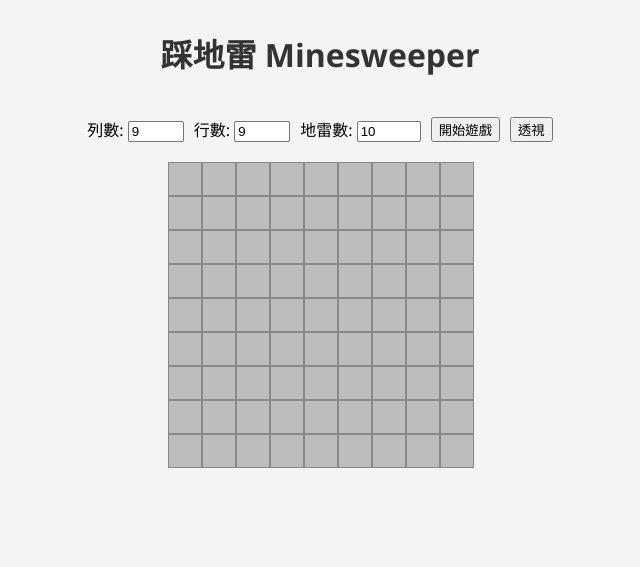
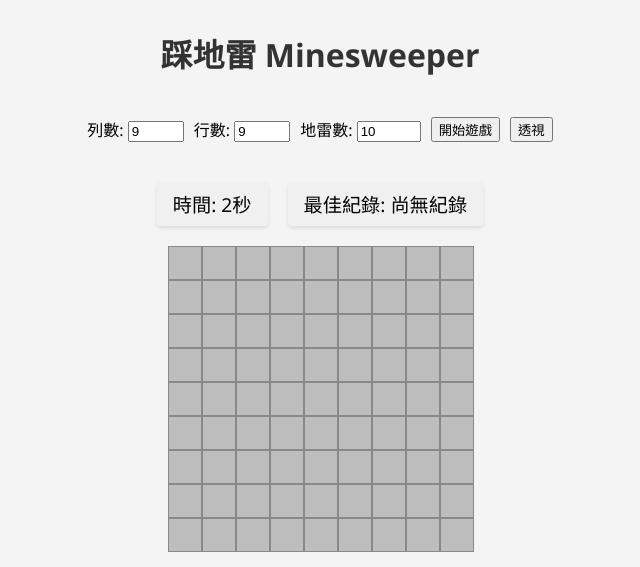
Before and after one commit to HOMEHER/mine, a plain HTML site: page index.html in a window 1280 px wide. Both pictures are taken after a click on the button "開始遊戲". Shown: the whole page, without its empty margins (320-960 px from the left). Drawn offline with Linux system fonts and the light colour scheme.

Commit message:
新增計時器和最佳紀錄顯示功能，改善遊戲資訊介面

```diff
--- a/index.html
+++ b/index.html
@@ -15,6 +15,10 @@
         <button id="start-btn">開始遊戲</button>
         <button id="see-btn">透視</button>
     </div>
+    <div id="game-info">
+        <div id="timer">時間: 0秒</div>
+        <div id="best-time">最佳紀錄: 尚無紀錄</div>
+    </div>
     <div id="game-board"></div>
     <div id="game-message"></div>
     <script src="main.js"></script>
--- a/main.js
+++ b/main.js
@@ -7,6 +7,8 @@ const rowsInput = document.getElementById('rows');
 const colsInput = document.getElementById('cols');
 const minesInput = document.getElementById('mines');
 const seeBtn = document.getElementById('see-btn');
+const timerElement = document.getElementById('timer');
+const bestTimeElement = document.getElementById('best-time');
 
 let board = [];
 let revealed = [];
@@ -17,6 +19,8 @@ let cols = 9;
 let mines = 10;
 let gameOver = false;
 let seeMode = false;
+let startTime = null;
+let timerInterval = null;
 
 seeBtn.addEventListener('mousedown', () => {
     seeMode = true;
@@ -44,6 +48,7 @@ function initGame() {
     placeMines();
     calculateNumbers();
     renderBoard();
+    startTimer();
 }
 
 function placeMines() {
@@ -115,6 +120,7 @@ function renderBoard() {
 function handleCellClick(r, c) {
     if (gameOver || revealed[r][c] || flagged[r][c]) return;
     if (board[r][c] === 'M') {
+        stopTimer();
         revealAllMines();
         messageElement.textContent = '遊戲結束！你踩到地雷了！';
         gameOver = true;
@@ -122,7 +128,10 @@ function handleCellClick(r, c) {
     }
     revealCell(r, c);
     if (checkWin()) {
-        messageElement.textContent = '恭喜你贏了！';
+        stopTimer();
+        const seconds = Math.floor((Date.now() - startTime) / 1000);
+        updateBestTime(seconds);
+        messageElement.textContent = `恭喜你贏了！用時 ${seconds} 秒`;
         gameOver = true;
         revealAllMines(true);
     }
@@ -172,7 +181,50 @@ function getNumberColor(num) {
     return colors[num - 1] || '#333';
 }
 
-startBtn.addEventListener('click', initGame);
+function startTimer() {
+    if (timerInterval) {
+        clearInterval(timerInterval);
+    }
+    startTime = Date.now();
+    timerInterval = setInterval(updateTimer, 1000);
+}
 
-// 預設啟動
+function stopTimer() {
+    if (timerInterval) {
+        clearInterval(timerInterval);
+        timerInterval = null;
+    }
+}
+
+function updateTimer() {
+    const seconds = Math.floor((Date.now() - startTime) / 1000);
+    timerElement.textContent = `時間: ${seconds}秒`;
+}
+
+function updateBestTime(seconds) {
+    const currentConfig = `${rows}x${cols}-${mines}`;
+    const bestTimes = JSON.parse(localStorage.getItem('minesweeperBestTimes') || '{}');
+    const currentBest = bestTimes[currentConfig];
+
+    if (!currentBest || seconds < currentBest) {
+        bestTimes[currentConfig] = seconds;
+        localStorage.setItem('minesweeperBestTimes', JSON.stringify(bestTimes));
+        showBestTime();
+    }
+}
+
+function showBestTime() {
+    const currentConfig = `${rows}x${cols}-${mines}`;
+    const bestTimes = JSON.parse(localStorage.getItem('minesweeperBestTimes') || '{}');
+    const bestTime = bestTimes[currentConfig];
+    bestTimeElement.textContent = bestTime ? `最佳紀錄: ${bestTime}秒` : '最佳紀錄: 尚無紀錄';
+}
+
+startBtn.addEventListener('click', () => {
+    initGame();
+    showBestTime();
+});
+
+// 初始化時顯示最佳紀錄
+showBestTime();
 initGame();
--- a/style.css
+++ b/style.css
@@ -60,3 +60,19 @@ h1 {
     color: #d32f2f;
     min-height: 2em;
 }
+
+#game-info {
+    margin: 20px auto;
+    text-align: center;
+    font-size: 1.2em;
+    display: flex;
+    justify-content: center;
+    gap: 20px;
+}
+
+#timer, #best-time {
+    padding: 8px 16px;
+    background-color: #f0f0f0;
+    border-radius: 4px;
+    box-shadow: 0 2px 4px rgba(0,0,0,0.1);
+}
```
